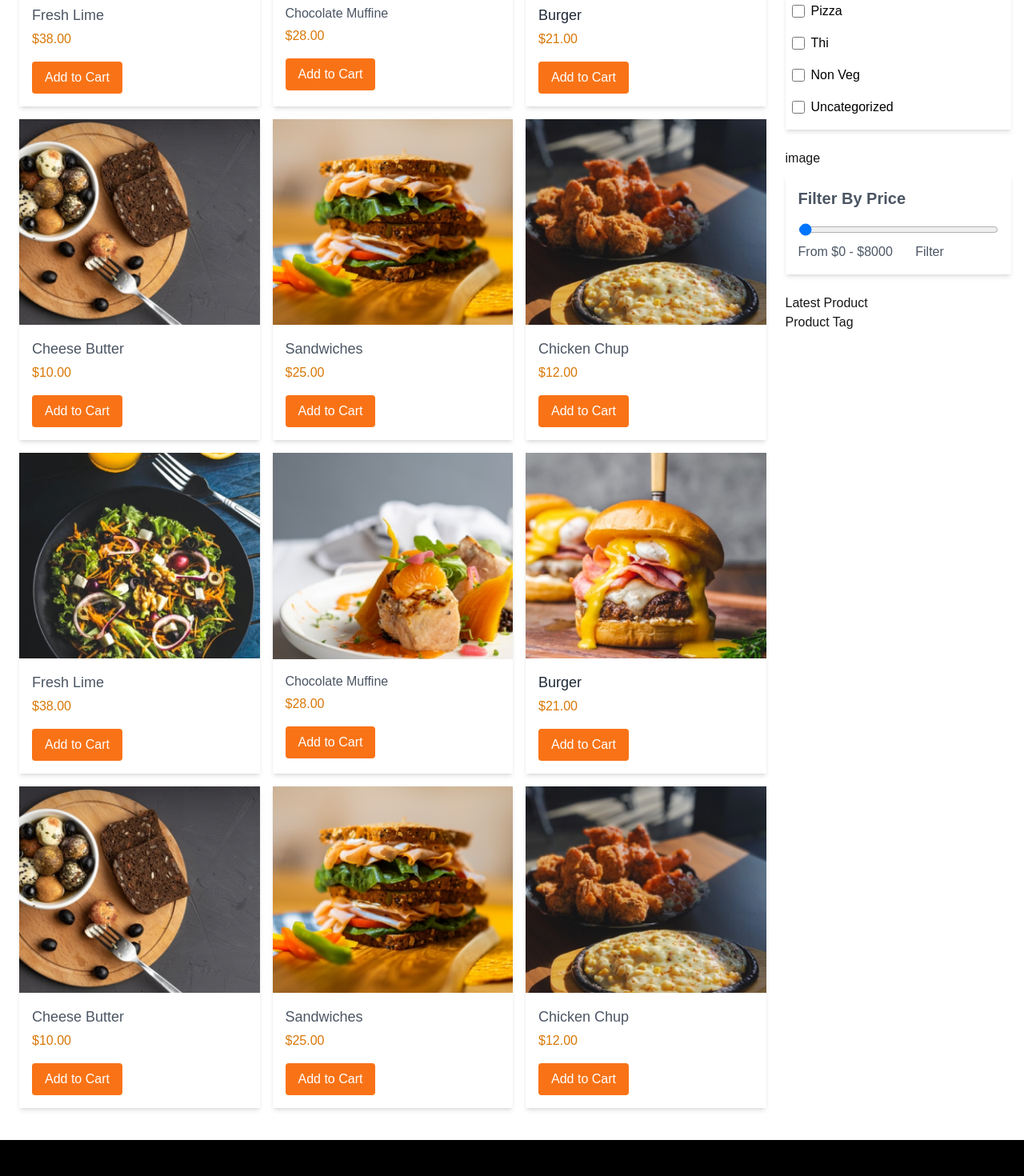
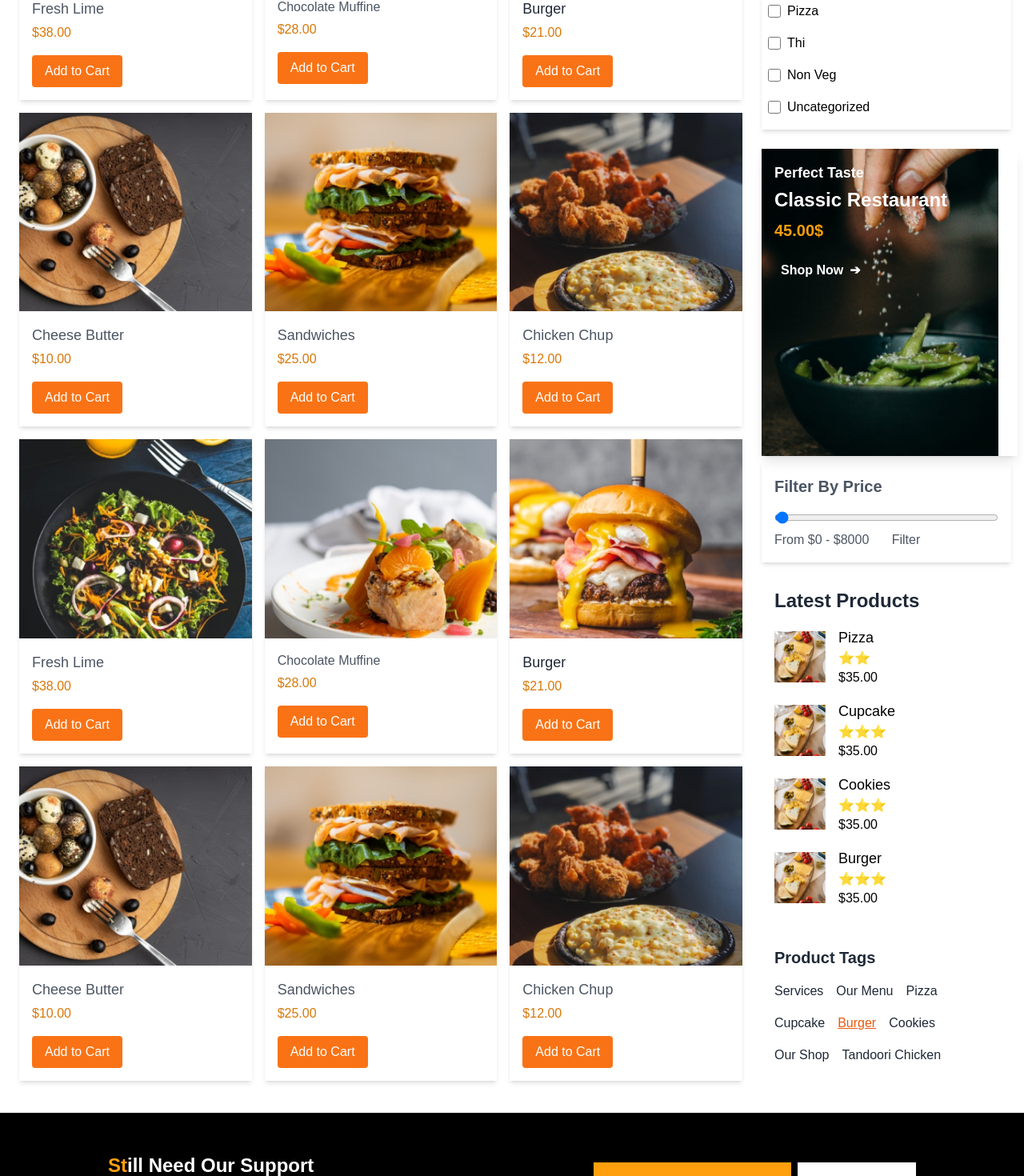
Before and after one commit to Ayishaakhan786/Hackathonee03, a Next.js app: page /shop in a window 1280 px wide. Shown: the part 738-2208 px from the top of the page at 80% size. Built offline with nearby package versions, Linux system fonts and the light colour scheme.

Commit message:
Initial commit

```diff
--- a/src/app/components/footer.tsx
+++ b/src/app/components/footer.tsx
@@ -62,7 +62,7 @@ const Footer = () => {
             <ul className="text-sm text-gray-400 space-y-2">
               {["About", "News", "Partner", "Team", "Menu", "Contact"].map((link, index) => (
                 <li key={index}>
-                  <a href="#" className="hover:underline">
+                  <a href="../cart" className="hover:underline">
                     {link}
                   </a>
                 </li>
--- a/src/app/shop/page.tsx
+++ b/src/app/shop/page.tsx
@@ -7,6 +7,8 @@ import shopsec3 from "./imgs/shopSec3.png";
 import shopsec7 from "./imgs/shopSec7.png";
 import shopsec8 from "./imgs/shopSec8.png";
 import shopsec9 from "./imgs/shopSec9.png";
+import foodCard from "./imgs/foodCard.png";
+import LatestProduct from "./imgs/latestProducts.png";
 
 import { CiSearch } from "react-icons/ci";
 
@@ -135,14 +137,108 @@ export default function Shop() {
               </li>
             </ul>
           </div>
-          <div>image</div>
-          <div className="bg-white shadow-md p-4 mb-6 mt-2">
+
+          <div className="relative w-80 h-96 bg-white text-white shadow-lg overflow-hidden pr-6">
+            <Image
+              src={foodCard}
+              alt="Classic Restaurant"
+              className="w-full h-full object-cover opacity-100"
+            />
+            <div className="absolute inset-0 opacity-90"></div>
+            <div className="absolute top-4 left-4">
+              <h3 className="text-lg font-semibold">Perfect Taste</h3>
+              <h1 className="text-2xl font-bold mt-1">Classic Restaurant</h1>
+              <p className="text-xl font-medium mt-2 text-amber-500 font-semibold">45.00$</p>
+              <button className="mt-4 px-2 py-2 text-white font-bold rounded flex items-center hover:bg-gray-500">
+                Shop Now
+                <span className="ml-2">➔</span>
+              </button>
+            </div>
+          </div>
+
+          <div className="bg-white shadow-md p-4 mb-4 mt-2">
             <h3 className="text-xl font-bold mb-4 text-gray-600">Filter By Price</h3>
             <input type="range" min="0" max="8000" className="w-full mb-2" />
             <p className="text-gray-600">From $0 - $8000 <span className="ml-6">Filter</span></p>
           </div>
-          <div>Latest Product</div>
-          <div>Product Tag</div>
+
+          <div className="p-4 bg-white">
+            <h2 className="text-2xl font-bold mb-4 text-gray-800">Latest Products</h2>
+            <div className="flex items-center mb-4">
+              <Image src={LatestProduct} alt="Pizza" className="w-16 h-16 mr-4" />
+              <div>
+                <h3 className="text-lg font-medium text-black">Pizza</h3>
+                <p className="text-yellow-500">⭐⭐</p>
+                <p className="text-black">$35.00</p>
+              </div>
+            </div>
+            <div className="flex items-center mb-4">
+              <Image
+                src={LatestProduct}
+                alt="Cupcake"
+                className="w-16 h-16 mr-4"
+              />
+              <div>
+                <h3 className="text-lg font-medium text-black">Cupcake</h3>
+                <p className="text-yellow-500">⭐⭐⭐</p>
+                <p className="text-black">$35.00</p>
+              </div>
+            </div>
+            <div className="flex items-center mb-4">
+              <Image
+                src={LatestProduct}
+                alt="Cookies"
+                className="w-16 h-16 mr-4"
+              />
+              <div>
+                <h3 className="text-lg font-medium text-black">Cookies</h3>
+                <p className="text-yellow-500">⭐⭐⭐</p>
+                <p className="text-black">$35.00</p>
+              </div>
+            </div>
+            <div className="flex items-center mb-4">
+              <Image
+                src={LatestProduct}
+                alt="Cookies"
+                className="w-16 h-16 mr-4"
+              />
+              <div>
+                <h3 className="text-lg font-medium text-black">Burger</h3>
+                <p className="text-yellow-500">⭐⭐⭐</p>
+                <p className="text-black">$35.00</p>
+              </div>
+            </div>
+          </div>
+
+          <div className="p-4 bg-white">
+            <h2 className="text-xl font-bold mb-4 text-gray-800">Product Tags</h2>
+            <div className="flex flex-wrap gap-4">
+              <a href="#" className="text-gray-800 hover:text-gray-500">
+                Services
+              </a>
+              <a href="#" className="text-gray-800 hover:text-gray-500">
+                Our Menu
+              </a>
+              <a href="#" className="text-gray-800 hover:text-gray-500">
+                Pizza
+              </a>
+              <a href="#" className="text-gray-800 hover:text-gray-500">
+                Cupcake
+              </a>
+              <a href="#" className="text-orange-600 hover:text-orange-300 underline">
+                Burger
+              </a>
+              <a href="#" className="text-gray-800 hover:text-gray-500">
+                Cookies
+              </a>
+              <a href="#" className="text-gray-800 hover:text-gray-500">
+                Our Shop
+              </a>
+              <a href="#" className="text-gray-800 hover:text-gray-500">
+                Tandoori Chicken
+              </a>
+            </div>
+          </div>
         </aside>
 
         {/* Main Content Section */}
```
Also changed, not shown: src/app/shop/imgs/foodCard.png (added), src/app/shop/imgs/latestProducts.png (added).
